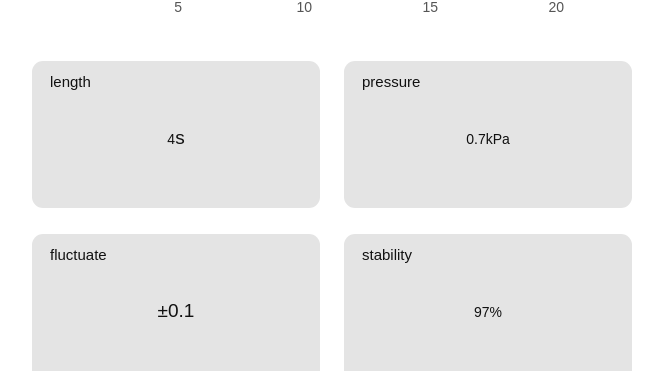
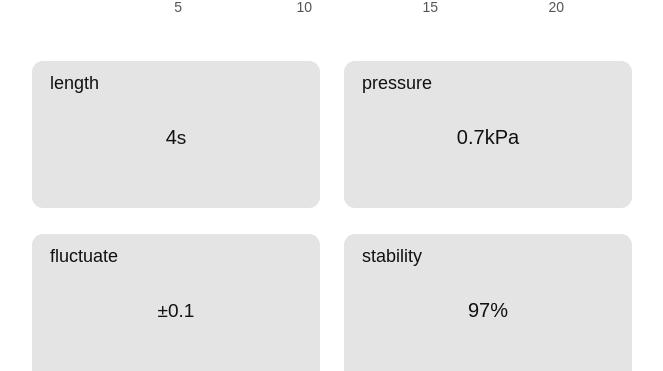
Before and after one commit to HannahKila/vis4, a plain HTML site: page BreathTrainer/index1009.html in a window 1280 px wide. Shown: the part 469-840 px from the top of the page, without its empty margins (308-971 px from the left). Drawn offline with Linux system fonts and the light colour scheme.

Commit message:
Update index1009.html

```diff
--- a/BreathTrainer/index1009.html
+++ b/BreathTrainer/index1009.html
@@ -73,7 +73,7 @@
     }
 
     .metric-label {
-      font-size: 15px;
+      font-size: 18px;//小标题
       font-weight: 400;
     }
 
@@ -86,7 +86,7 @@
     }
 
     .metric-value span {
-      font-size: 14px;
+      font-size: 20px;
     }
 
     /* Small screens */
```
